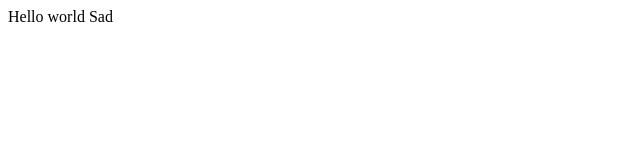
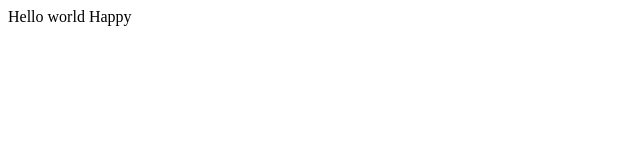
Before and after one commit to VenkataSaiTeja1/remot-repo, a plain HTML site: page index.html in a window 1280 px wide. Shown: the full height of the page, 0-640 px from the left. Drawn offline with Linux system fonts and the light colour scheme.

Commit message:
index.html modified

```diff
--- a/index.html
+++ b/index.html
@@ -2,5 +2,5 @@
     <title> Hello </title>
 </head>
 <body bgcolor="white">
-    Hello world Sad
+    Hello world Happy
 </body>
```
